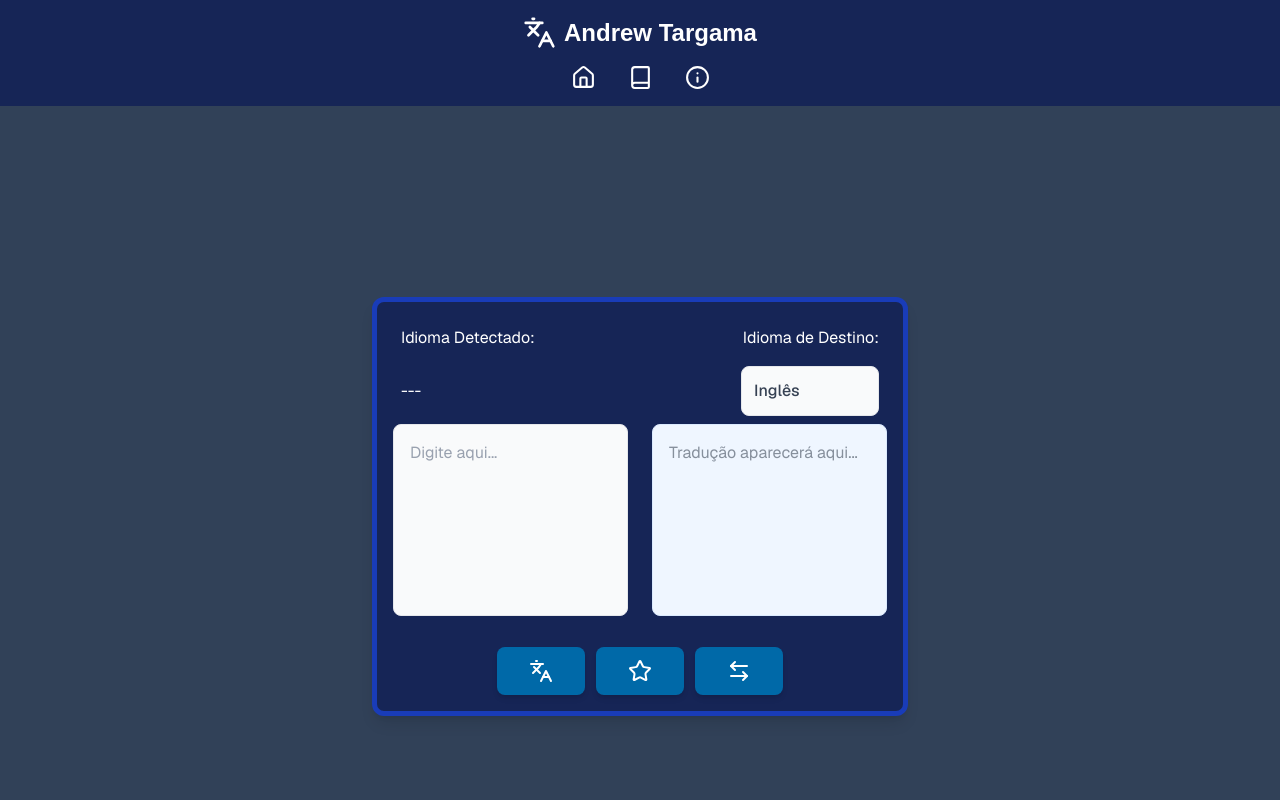
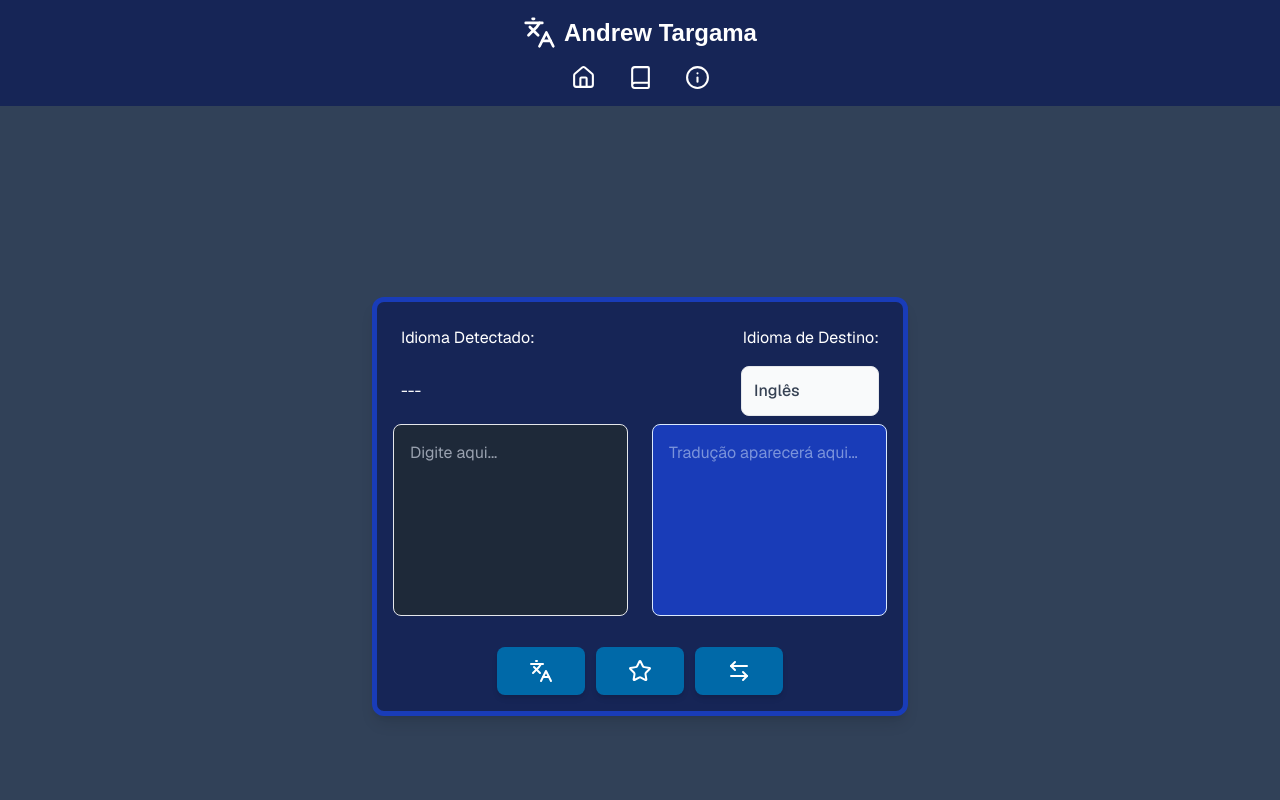
Before and after one commit to andrewnationdev/andrew-targama, a Next.js app: page / in a window 1280 px wide. Shown: the top 800 px of the page. Built offline with nearby package versions, Linux system fonts and the light colour scheme.

Commit message:
cores da interface

```diff
--- a/app/components/favorites-card.tsx
+++ b/app/components/favorites-card.tsx
@@ -1,8 +1,8 @@
 import { IFavoritesItem } from "../types/types";
 
 export default function FavoritesCard(item: IFavoritesItem) {
-    return <div className="bg-white p-4 rounded shadow-md">
+    return <div className="p-4 rounded shadow-md">
         <h3 className="text-lg font-semibold mb-2">{item.translation}</h3>
-        <p className="text-sm text-gray-600">Key: {item.key}</p>
+        <p className="text-sm text-gray-600">{item.key}</p>
     </div>;
 }
--- a/app/components/translate.tsx
+++ b/app/components/translate.tsx
@@ -87,7 +87,7 @@ export default function Translate() {
                     value={input}
                     onChange={(e) => setInput(e.target.value)}
                     placeholder="Digite aqui..."
-                    className="w-full h-48 p-4 bg-gray-50 border border-gray-200 rounded-lg resize-none focus:ring-2 focus:ring-blue-500 focus:outline-none text-gray-800 placeholder-gray-400 transition-all"
+                    className="w-full h-48 p-4 bg-gray-800 border border-gray-200 rounded-lg resize-none focus:ring-2 focus:ring-blue-500 focus:outline-none text-grey-100 placeholder-gray-400 transition-all"
                 ></textarea>
             </div>
 
@@ -96,7 +96,7 @@ export default function Translate() {
                     value={result}
                     readOnly
                     placeholder="Tradução aparecerá aqui..."
-                    className="w-full h-48 p-4 bg-blue-50 border border-blue-100 rounded-lg resize-none text-gray-800 focus:outline-none"
+                    className="w-full h-48 p-4 bg-blue-800 border border-blue-100 rounded-lg resize-none text-blue-100 focus:outline-none"
                 ></textarea>
             </div>
         </div>
--- a/app/favorites/page.tsx
+++ b/app/favorites/page.tsx
@@ -3,14 +3,15 @@
 import FavoritesCard from "../components/favorites-card";
 import { retrieveFromFavorites } from "../utils/utils";
 
-export default function FavoritesPage(){
+export default function FavoritesPage() {
     const items = retrieveFromFavorites();
 
-    return <div>
+    return <div className="flex flex-col min-h-screen items-center justify-center font-sans bg-slate-700">
         <span>Favoritos</span>
-
-        {items.length > 0 && items.map((item, index) => (
-            <FavoritesCard {...item} />
-        ))}
+        <div className="flex flex-col max-w-4xl mx-auto my-4 p-4 bg-blue-950 text-white rounded-xl shadow-lg border border-[5px] border-blue-800">
+            {items.length > 0 && items.map((item, index) => (
+                <FavoritesCard {...item} />
+            ))}
+        </div>
     </div>
 }
--- a/app/layout.tsx
+++ b/app/layout.tsx
@@ -26,7 +26,7 @@ export default function RootLayout({
   children: React.ReactNode;
 }>) {
   return (
-    <html lang="en">
+    <html lang="pt">
       <body
         className={`${geistSans.variable} ${geistMono.variable} antialiased`}
       >
```
